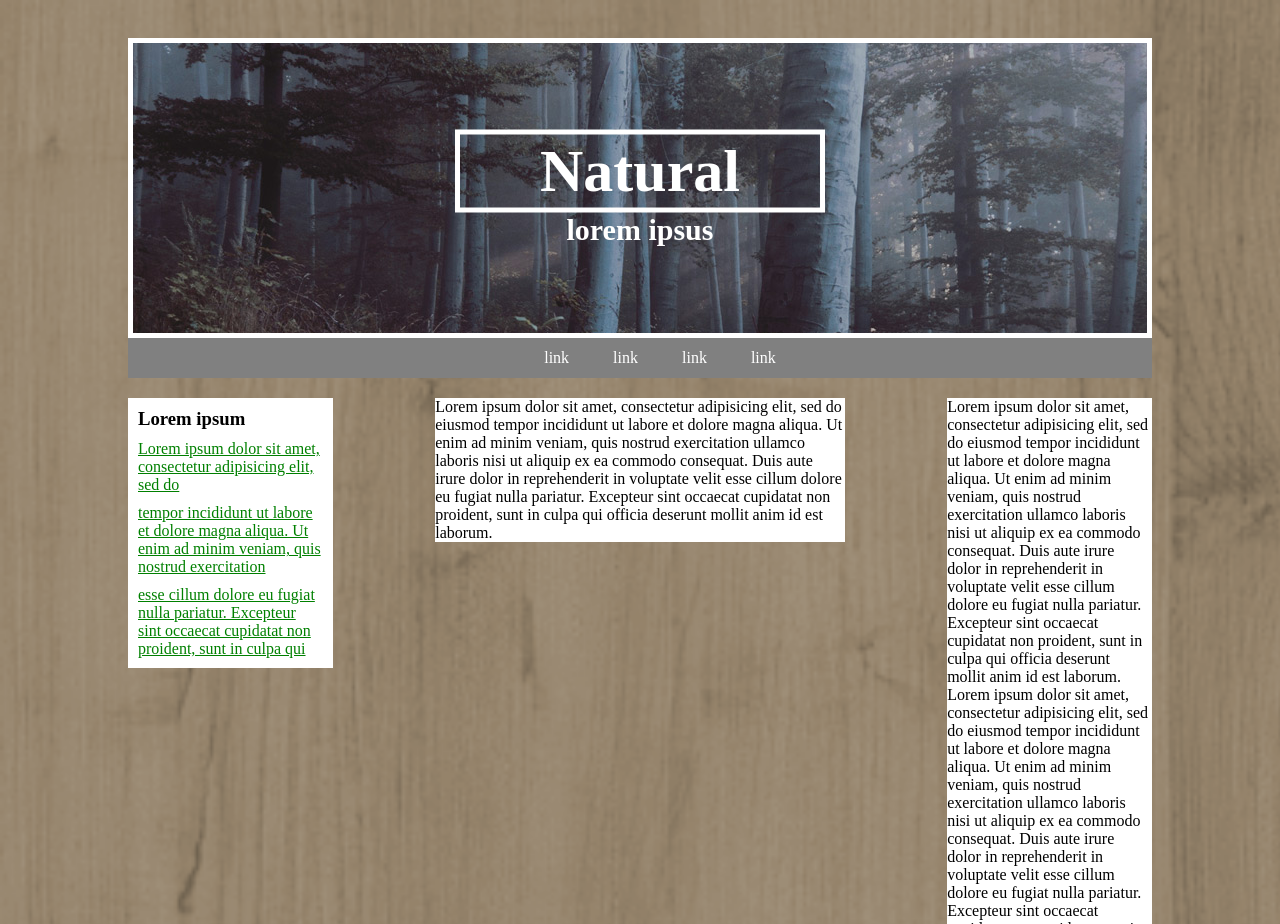
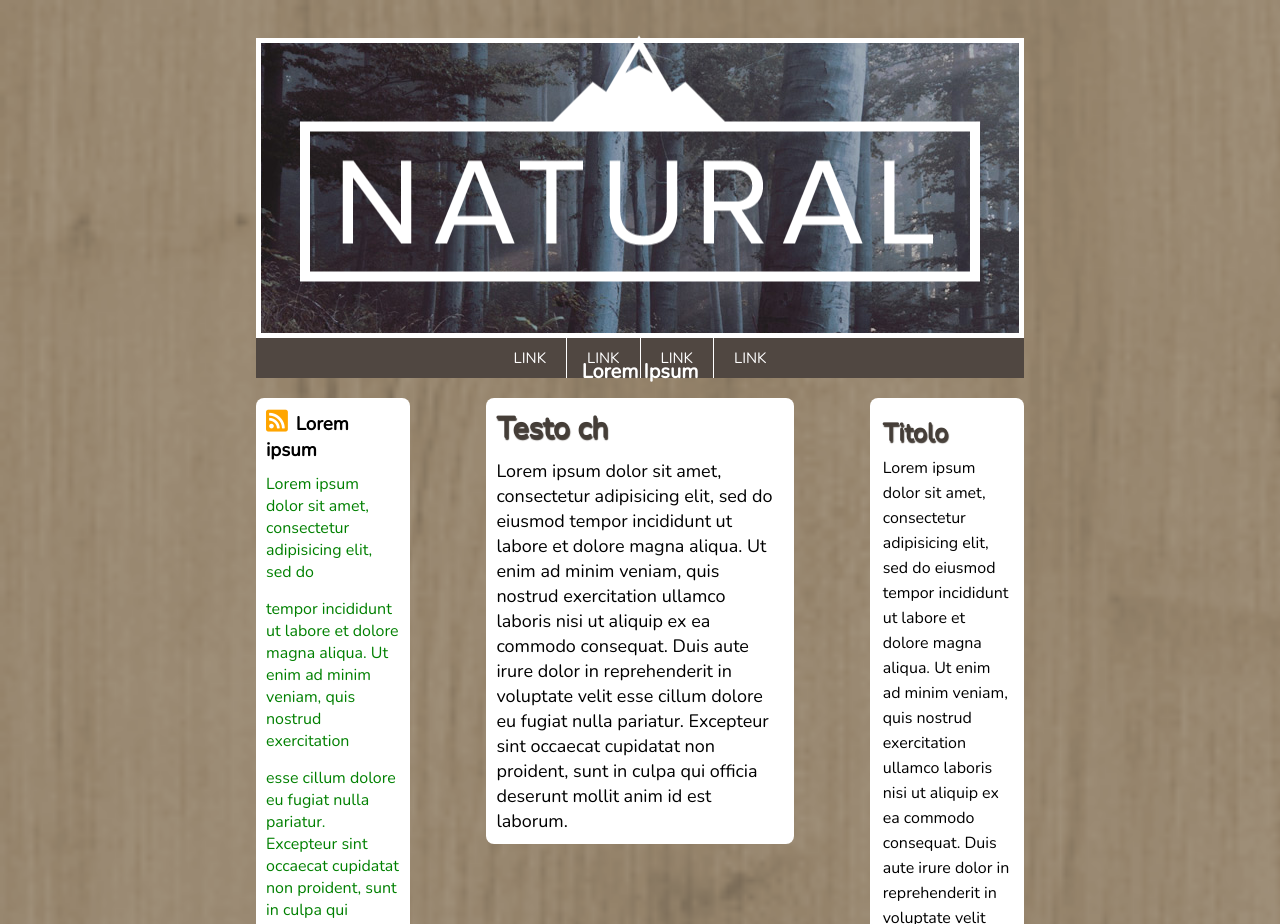
Before and after one commit to lucacarnaroli/htmlcss-wp, a plain HTML site: page index.html in a window 1280 px wide. Shown: the top 924 px of the page. Drawn offline with nearby package versions, Linux system fonts and the light colour scheme.

Commit message:
final commit

```diff
--- a/css/style.css
+++ b/css/style.css
@@ -6,10 +6,11 @@
 body {
   background-image: url(../img/natural-pattern.png);
   background-size: cover;
+  font-family: 'Nunito', sans-serif;
 }
 
 .conteiner {
-  margin: 3% 10%;
+  margin: 3% 20%;
 }
 .header {
   position: relative;
@@ -18,37 +19,50 @@ body {
   height: 300px;
   border: 5px solid white;
 }
-
-.logo {
+/* logo */
+.logo1 {
+  position: absolute;
   text-align: center;
-  position: absolute;
-  font-size: 30px;
   top: 50%;
   left: 50%;
   transform: translate(-50%, -50%);
   color: white;
 }
-.logo h1 {
-  border: 5px  solid white;
-  padding: 2px 80px;
+.logo1 img {
+  height: 15  0px;
 }
-.logo h2 {
-  font-size: 30px;
+.logo1 h1 {
+  font-size: 20px;
 }
+/* navbar */
 .navbar nav ul {
   text-align: center;
   line-height: 40px;
   list-style: none;
-  background: grey;
+  background-color: #504741;
 }
 .navbar nav ul li {
   display: inline-block;
+  padding: 0 5px;
+  color: #bab6b5;
+  text-transform: uppercase;
+  text-decoration: none;
+  border-right: 1px solid white;
+}
+.navbar nav ul li:last-child{
+  border-right: 0px
+}
+.navbar nav ul li:hover {
+background-color: #302A25;
+color: #C8C6C5;
 }
 .navbar ul li a {
   color: white;
   text-decoration: none;
-  margin-left: 40px;
+  margin: 15px;
+  font-size: 15px;
 }
+/* main */
 .mainbox {
   margin: 10px 0;
 }
@@ -57,38 +71,104 @@ body {
   display: table;
   clear: both;
 }
+/* inizio sezione colonne  */
 .col {
   float: left;
 }
 /* colonna sx */
 .sx {
   width: 20%;
-  background: white;
   margin: 10px 0px;
+  border-radius: 8px;
+  background-color: white;
+}
+.linkstyle ul li a:hover {
+  text-decoration: underline;
 }
 .linkstyle ul li a {
   color: green;
+  text-decoration: none;
 }
 .linkstyle ul li {
   list-style: none;
   margin: 10px;
+  margin-bottom: 15px;
 }
-h3 {
-  margin:10px;
+.header3 i, span {
+  margin: auto;
 }
+.header3 i {
+  margin-right: 3px;
+  font-size: 25px;
+  color: orange;
+}
+/* colonna ch */
 .ch {
   width: 40%;
-  background: white;
   margin: 10px 10%;
-
+  border-radius: 8px;
+  background-color: white;
+}
+.ch p, h3{
+  margin: 10px;
+  text-align: left;
+}
+.ch h3 {
+  font-size: 30px;
+  text-shadow: 1px 2px 1px;
+  color: rgb(69, 62, 56);
+}
+.ch p {
+  line-height: 25px;
+  font-size: 18px;
 }
 
+/* colonna dx */
 .dx {
   width: 20%;
-  background: white;
   margin: 10px 0px;
 }
+.dx .widget {
+  margin-bottom: 20px;
+  padding: 8%;
+  background-color: white;
+  border-radius: 8px;
+  line-height: 25px;
+}
+.dx .widget h3 {
+  margin-left: auto;
+  font-size: 25px;
+  text-shadow: 1px 2px 1px;
+  color: rgb(69, 62, 56);
+}
+hr {
+  height: 2px;
+  background: grey;
+  margin: 5px;
+}
+/* footer */
 .footer {
-  height: 100px;
-  background: blue;
+  background: white;
 }
+.boxfooter {
+  text-align: center;
+  font-style: italic;
+}
+footer .icons:after {
+  content: '';
+  display: table;
+  clear: both;
+}
+footer .icons .social-icon {
+  float: left;
+  font-size: 25px;
+  width: calc(100% / 3);
+  text-align: center;
+  padding: 3%;
+}
+footer .icons .social-icon a {
+  color: lightgrey;
+}
+footer .icons .social-icon a:hover {
+  color: grey;
+}
--- a/index.html
+++ b/index.html
@@ -2,6 +2,8 @@
 <html lang="en" dir="ltr">
   <head>
     <meta charset="utf-8">
+    <link rel="stylesheet" href="https://cdnjs.cloudflare.com/ajax/libs/font-awesome/5.11.2/css/all.css" integrity="sha256-46qynGAkLSFpVbEBog43gvNhfrOj+BmwXdxFgVK/Kvc=" crossorigin="anonymous" />
+    <link href="https://fonts.googleapis.com/css?family=Nunito&display=swap" rel="stylesheet">
     <link rel="stylesheet" href="css/style.css">
     <title>Wordpress</title>
   </head>
@@ -11,8 +13,10 @@
 <!-- header -->
   <header class="header">
     <div class="logo">
-      <h1>Natural</h1>
-      <h2>lorem ipsus</h2>
+      <div class="logo1">
+        <img src="img/natural-logo.png" alt="natural">
+        <h1>Lorem Ipsum</h1>
+      </div>
     </div>
   </header>
   <!-- /header -->
@@ -21,10 +25,10 @@
   <div class="navbar">
    <nav>
     <ul>
-      <li class="list"><a href="#">link</a></li>
-      <li class="list"><a href="#">link</a></li>
-      <li class="list"><a href="#">link</a></li>
-      <li class="list"><a href="#">link</a></li>
+      <li class="list"><a href="#">link</a></li><!--
+      --><li class="list"><a href="#">link</a></li><!--
+      --><li class="list"><a href="#">link</a></li><!--
+      --><li class="list"><a href="#">link</a></li>
     </ul>
   </nav>
 </div>
@@ -34,7 +38,10 @@
 
   <!-- colonna sx -->
   <div class="col sx">
-    <h3>Lorem ipsum</h3>
+    <h3 class="header3">
+      <i class="fas fa-rss-square"></i>
+      <span>Lorem ipsum</span>
+    </h3>
     <div class="linkstyle">
     <ul>
       <li class="list"><a href="#">Lorem ipsum dolor sit amet, consectetur adipisicing elit, sed do </a></li>
@@ -46,27 +53,44 @@
   <!-- /colonna sx -->
   <!-- colona ch -->
   <div class="col ch">
+    <h3>Testo ch</h3>
     <p>Lorem ipsum dolor sit amet, consectetur adipisicing elit, sed do eiusmod tempor incididunt ut labore et dolore magna aliqua. Ut enim ad minim veniam, quis nostrud exercitation ullamco laboris nisi ut aliquip ex ea commodo consequat. Duis aute irure dolor in reprehenderit in voluptate velit esse cillum dolore eu fugiat nulla pariatur. Excepteur sint occaecat cupidatat non proident, sunt in culpa qui officia deserunt mollit anim id est laborum.</p>
 
   </div>
   <!-- /colonna ch   -->
+
   <!-- colonna dx -->
   <div class="col dx">
+    <div class="widget">
+      <h3>Titolo</h3>
+      Lorem ipsum dolor sit amet, consectetur adipisicing elit, sed do eiusmod tempor incididunt ut labore et dolore magna aliqua. Ut enim ad minim veniam, quis nostrud exercitation ullamco laboris nisi ut aliquip ex ea commodo consequat. Duis aute irure dolor in reprehenderit in voluptate velit esse cillum dolore eu fugiat nulla pariatur. Excepteur sint occaecat cupidatat non proident, sunt in culpa qui officia deserunt mollit anim id est laborum.
+    </div>
 
     <div class="widget">
+      <h3>Titolo</h3>
       Lorem ipsum dolor sit amet, consectetur adipisicing elit, sed do eiusmod tempor incididunt ut labore et dolore magna aliqua. Ut enim ad minim veniam, quis nostrud exercitation ullamco laboris nisi ut aliquip ex ea commodo consequat. Duis aute irure dolor in reprehenderit in voluptate velit esse cillum dolore eu fugiat nulla pariatur. Excepteur sint occaecat cupidatat non proident, sunt in culpa qui officia deserunt mollit anim id est laborum.
     </div>
-    <div class="widget">
-      Lorem ipsum dolor sit amet, consectetur adipisicing elit, sed do eiusmod tempor incididunt ut labore et dolore magna aliqua. Ut enim ad minim veniam, quis nostrud exercitation ullamco laboris nisi ut aliquip ex ea commodo consequat. Duis aute irure dolor in reprehenderit in voluptate velit esse cillum dolore eu fugiat nulla pariatur. Excepteur sint occaecat cupidatat non proident, sunt in culpa qui officia deserunt mollit anim id est laborum.
-    </div>
-    <div class="widget">
-      Lorem ipsum dolor sit amet, consectetur adipisicing elit, sed do eiusmod tempor incididunt ut labore et dolore magna aliqua. Ut enim ad minim veniam, quis nostrud exercitation ullamco laboris nisi ut aliquip ex ea commodo consequat. Duis aute irure dolor in reprehenderit in voluptate velit esse cillum dolore eu fugiat nulla pariatur. Excepteur sint occaecat cupidatat non proident, sunt in culpa qui officia deserunt mollit anim id est laborum.
-    </div>
+
 
   </div>
   <!-- /colonna dx -->
 </main>
-<footer class="footer"></footer>
+<footer class="footer">
+  <div class="boxfooter">by pinco pallo
+  </div>
+  <hr>
+  <div class="icons">
+    <div class="social-icon">
+      <a href="#"><i class="fab fa-facebook-square"></i></a>
+    </div>
+    <div class="social-icon">
+      <a href="#"><i class="fab fa-instagram"></i></a>
+    </div>
+    <div class="social-icon">
+      <a href="#"><i class="fab fa-github-square"></i></a>
+    </div>
+  </div>
+</footer>
 </div>
 </body>
 
```
Also changed, not shown: 1 other file.
